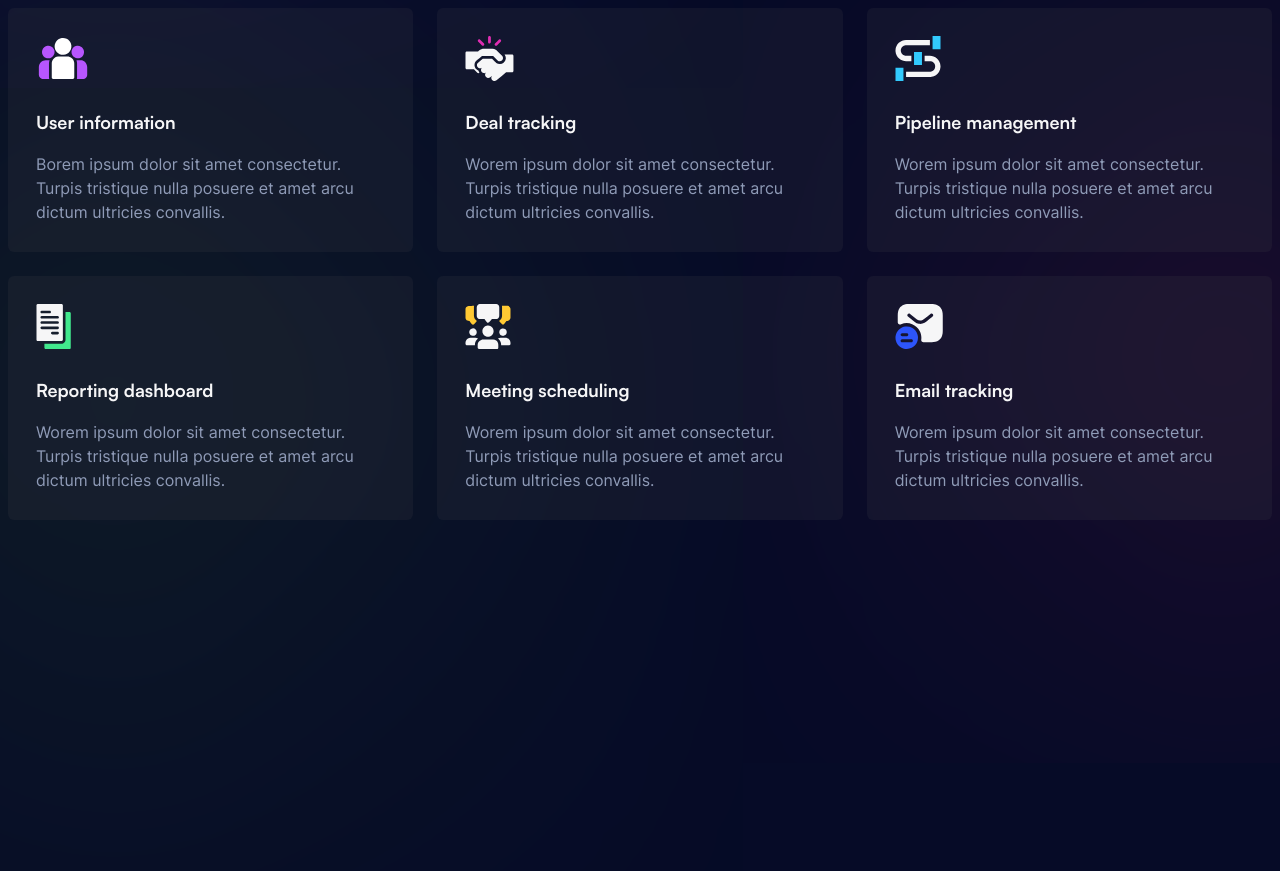
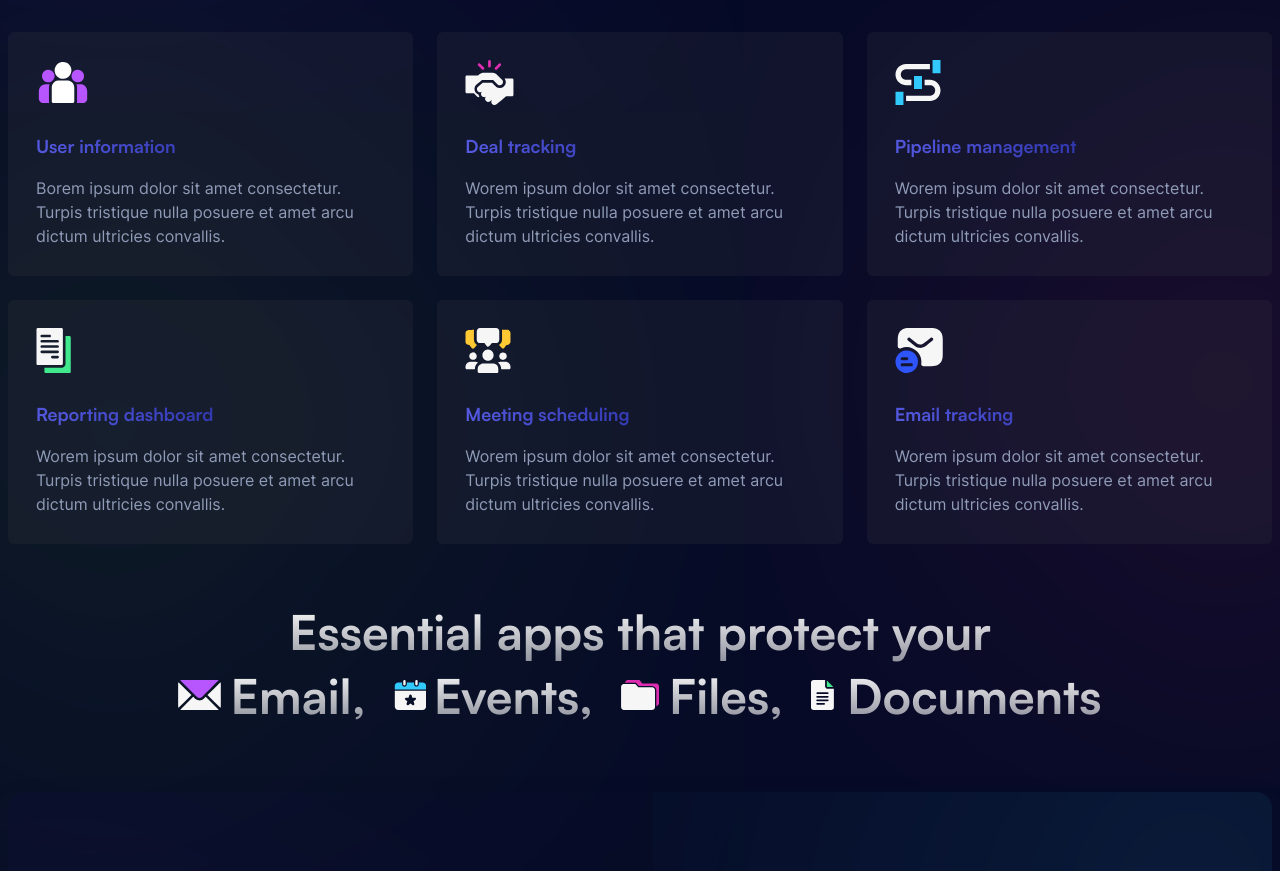
Before and after one commit to vcabolfazl/Landing-Page, a Next.js app: page / in a window 1280 px wide. Shown: the part 1083-1954 px from the top of the page. Built offline with nearby package versions, Linux system fonts and the light colour scheme.

Commit message:
feat : -> Development of Section 3

```diff
--- a/src/components/LandingCard.jsx
+++ b/src/components/LandingCard.jsx
@@ -6,7 +6,7 @@ export default function LandingCard({ icon, title, desc }) {
    <svg className="w-14 h-14">
     <use href={`#${icon}`}></use>
    </svg>
-   <h4 className='my-4 font-SatoshiBold text-lg'>{title}</h4>
+   <h4 className='my-4 font-SatoshiBold text-lg titleCard'>{title}</h4>
    <p className='text-gray'>{desc}</p>
   </div>
  )
--- a/src/pages/index.jsx
+++ b/src/pages/index.jsx
@@ -7,6 +7,10 @@ export default function page() {
   return (
     <>
       <SVG />
+
+      <div className="container">
+        <section className='my-16'>
+
           <div className="w-full absolute left-0 z-[-1] flex justify-between">
             <svg className='inline-block z-[-1]'
               xmlns="http://www.w3.org/2000/svg"
@@ -77,9 +81,6 @@ export default function page() {
               </defs>
             </svg>
           </div>
-
-      <div className="container">
-
           <div className="w-full mt-10 text-center" data-aos="fade-up">
             <h1 className='font-SatoshiBold text-2xl md:text-3xl xl:text-5xl pb-4 title'>A CRM dashboard for engineering teams</h1>
             <p className='text-gray md:text-lg w-full xl:w-2/3 mx-auto mb-7'>Rorem ipsum dolor sit amet consectetur. Gravida convallis orci ultrices non. Ultricies tempor at ut cursus mi. Aliquam sed amet vitae orci ac penatibus consectetur.</p>
@@ -94,8 +95,7 @@ export default function page() {
             </div>
             <img className='mx-auto' src="/assets/Images/HeroImage.png" alt="" />
           </div>
-
-        <nav className='sticky grid grid-cols-2 md:grid-cols-12 justify-between items-center my-16'>
+          <nav className='sticky grid grid-cols-2 md:grid-cols-12 justify-between items-center mt-16'>
             <div className="left md:col-span-2 z-30">
               <svg className='h-10'>
                 <use href='#Logo'></use>
@@ -133,6 +133,9 @@ export default function page() {
             </div>
           </nav>
 
+        </section>
+
+        <section className='my-16'>
           <div className="w-full absolute left-0 z-[-1] flex justify-between">
             <svg className='inline-block z-[-1]'
               xmlns="http://www.w3.org/2000/svg"
@@ -241,6 +244,130 @@ export default function page() {
             </div>
 
           </div>
+
+        </section>
+
+        <section className='mb-16 h-fit'>
+          <div className="text-center mb-16">
+            <h2 className='font-SatoshiBold text-2xl md:text-3xl xl:text-5xl pb-4 title'>Essential apps that protect your</h2>
+            <div className="flex  justify-center flex-wrap items-center gap-7">
+              <div className="font-SatoshiBold text-base md:text-3xl xl:text-5xl pb-2 title flex justify-center items-center gap-x-2">
+                <svg className="w-11 h-8">
+                  <use href='#email'></use>
+                </svg>
+                Email,
+              </div>
+              <div className="font-SatoshiBold text-base md:text-3xl xl:text-5xl pb-2 title flex justify-center items-center gap-x-2">
+                <svg className="w-8 h-8">
+                  <use href='#Calendar'></use>
+                </svg>
+                Events,
+              </div>
+              <div className="font-SatoshiBold text-base md:text-3xl xl:text-5xl pb-2 title flex justify-center items-center gap-x-2">
+                <svg className="w-10 h-8">
+                  <use href='#folder'></use>
+                </svg>
+                Files,
+              </div>
+              <div className="font-SatoshiBold text-base md:text-3xl xl:text-5xl pb-2 title flex justify-center items-center gap-x-2">
+                <svg className="w-7 h-8">
+                  <use href='#document'></use>
+                </svg>
+                Documents
+              </div>
+            </div>
+          </div>
+
+          <div className="container max-h-full absolute left-0 right-0 mx-auto z-[-1] flex justify-between rounded-2xl shadow-2xl">
+            <svg className='inline-block z-[-1]  rounded-l-2xl'
+              width={577}
+              height={512}
+              viewBox="0 0 577 512"
+              fill="none"
+              xmlns="http://www.w3.org/2000/svg"
+            >
+              <g filter="url(#filter0_f_0_309)">
+                <ellipse cx={56.5} cy={493.5} rx={93.5} ry={116.5} fill="#7214FF" />
+              </g>
+              <defs>
+                <filter
+                  id="filter0_f_0_309"
+                  x={-537}
+                  y={-123}
+                  width={1187}
+                  height={1233}
+                  filterUnits="userSpaceOnUse"
+                  colorInterpolationFilters="sRGB"
+                >
+                  <feFlood floodOpacity={0} result="BackgroundImageFix" />
+                  <feBlend
+                    mode="normal"
+                    in="SourceGraphic"
+                    in2="BackgroundImageFix"
+                    result="shape"
+                  />
+                  <feGaussianBlur
+                    stdDeviation={250}
+                    result="effect1_foregroundBlur_0_309"
+                  />
+                </filter>
+              </defs>
+            </svg>
+            <svg className='inline-block z-[-1]  rounded-r-2xl'
+              xmlns="http://www.w3.org/2000/svg"
+              width={619}
+              height={512}
+              viewBox="0 0 619 512"
+              fill="none"
+            >
+              <g filter="url(#filter0_f_0_376)">
+                <ellipse cx={538.5} cy={103.5} rx={105.5} ry={131.5} fill="#32CAFD" />
+              </g>
+              <defs>
+                <filter
+                  id="filter0_f_0_376"
+                  x={-67}
+                  y={-528}
+                  width={1211}
+                  height={1263}
+                  filterUnits="userSpaceOnUse"
+                  colorInterpolationFilters="sRGB"
+                >
+                  <feFlood floodOpacity={0} result="BackgroundImageFix" />
+                  <feBlend
+                    mode="normal"
+                    in="SourceGraphic"
+                    in2="BackgroundImageFix"
+                    result="shape"
+                  />
+                  <feGaussianBlur
+                    stdDeviation={250}
+                    result="effect1_foregroundBlur_0_376"
+                  />
+                </filter>
+              </defs>
+            </svg>
+
+          </div>
+
+          <div className="mt-36  grid md:grid-cols-2 items-center gap-7 justify-center">
+            <div className="grid gap-y-7 items-center px-5 lg:px-14">
+              <h3 className='text-2xl md:text-3xl xl:text-5xl font-SatoshiBold'>End-to-end encrypted inbox and messages</h3>
+              <span>Rorem ipsum dolor sit amet consectetur. Proin dignissim tortor mauris viverra sed volutpat mauris. Amet nisi amet commodo adipiscing ut imperdiet nunc.</span>
+              <Button
+                title={"Learn More"}
+              />
+            </div>
+            <div className="grid justify-center px-5">
+              <img src="/assets/Images/ImageWrapper.png" alt="" />
+            </div>
+          </div>
+
+        </section>
+
+        <section className='my-32'>
+
+        </section>
       </div>
 
     </>
--- a/src/styles/globals.css
+++ b/src/styles/globals.css
@@ -33,4 +33,11 @@
     -webkit-background-clip: text;
     -webkit-text-fill-color: transparent;
   }
+
+  .titleCard {
+    background: linear-gradient(45deg, #565be3, #0f167d);
+    background-clip: text;
+    -webkit-background-clip: text;
+    -webkit-text-fill-color: transparent;
+  }
 }
```
Also changed, not shown: public/assets/Images/ImageWrapper.png (renamed from public/assets/Images/Image wrapper.png), public/assets/Images/imageWraper.png (renamed from public/assets/Images/image wraper.png). Lines whose indentation alone changed are shown as unchanged.
